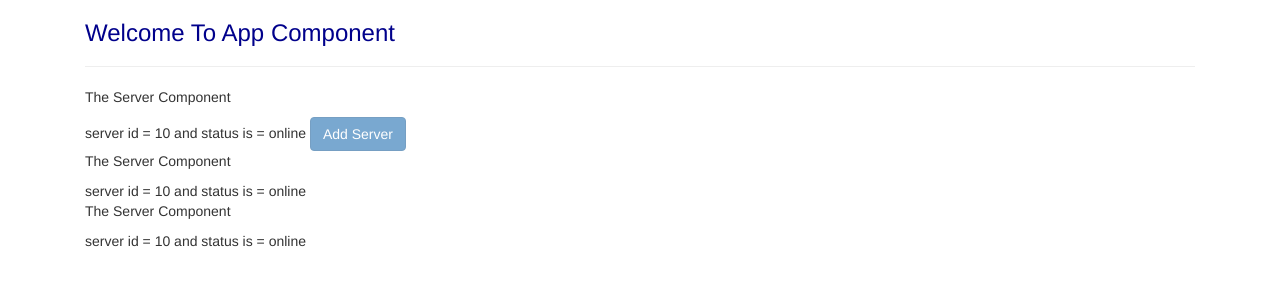
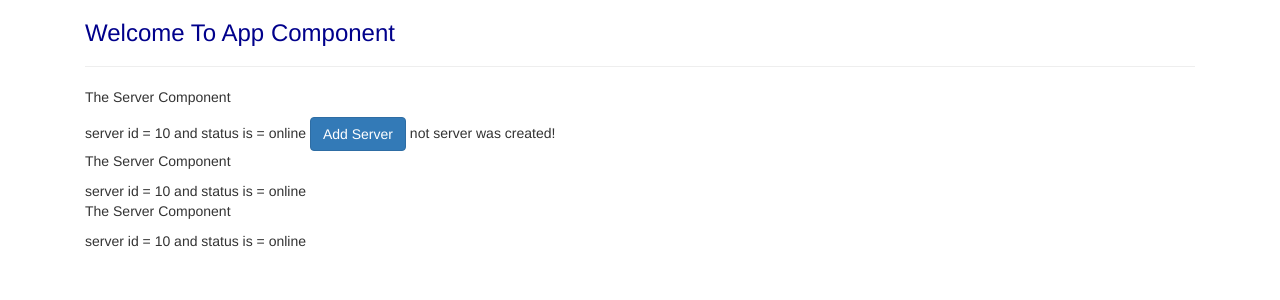
Before and after one commit to uzairqq/Recipe-Book, an Angular app: page / in a window 1280 px wide. Shown: the top 300 px of the page. Built offline with nearby package versions, Linux system fonts and the light colour scheme.

Commit message:
Used and unerstand Event Binding

```diff
--- a/src/app/serverss/serverss.component.html
+++ b/src/app/serverss/serverss.component.html
@@ -1,5 +1,6 @@
-<button [disabled]="allowNewServer" class="btn btn-primary">
+<button (click)="onCreateServer()" [disabled]="!allowNewServer" class="btn btn-primary">
   Add Server
 </button>
+{{serverCreationStatus}}
 <app-server></app-server>
 <app-server></app-server>
--- a/src/app/serverss/serverss.component.ts
+++ b/src/app/serverss/serverss.component.ts
@@ -7,14 +7,19 @@ import { Component, OnInit } from '@angular/core';
 })
 export class ServerssComponent implements OnInit {
   allowNewServer = false;
-
+  serverCreationStatus = 'not server was created!';
   constructor() {
     setTimeout(() => {
       this.allowNewServer = true;
     }, 2000);
 
+
+
   }
   ngOnInit() {
   }
+  onCreateServer() {
+    return this.serverCreationStatus = 'server was created';
+  }
 
 }
```
